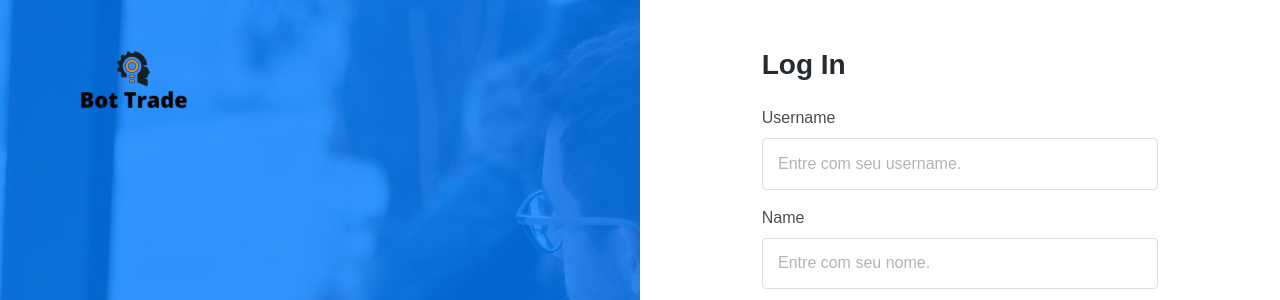
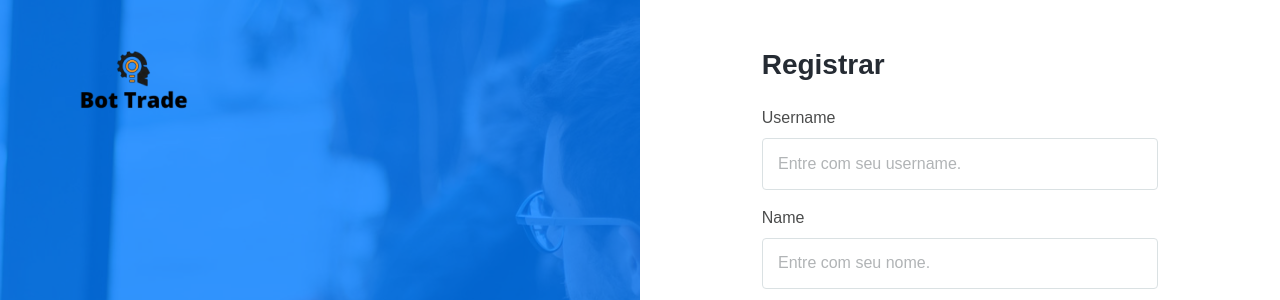
Before and after one commit to thiagofis/bot_trade_balinha_tcc, a Django app: page /accounts/signup/ in a window 1280 px wide. Shown: the top 300 px of the page. Run offline with Django 3.2, Linux system fonts and the light colour scheme; some libraries are stand-ins or nearby versions.

Commit message:
Fixed texts

```diff
--- a/templates/registration/signup.html
+++ b/templates/registration/signup.html
@@ -33,10 +33,10 @@
         <div class="container my-auto py-5">
           <div class="row">
             <div class="col-11 col-lg-9 col-xl-8 mx-auto">
-              <h3 class="font-weight-600 mb-4">Log In</h3>
+              <h3 class="font-weight-600 mb-4">Registrar</h3>
 
                {% if form.errors %}
-                 <p class="font-italic text-danger">O seu email ou senha não estão corretos. Por favor tente novamente.</p>
+                 <p class="font-italic text-danger">Não foi possível fazer o registro, por favor verifique os dados e tente novamente.</p>
                {% endif %}
               <form id="signupForm" method="post">
                 {% csrf_token %}
```
